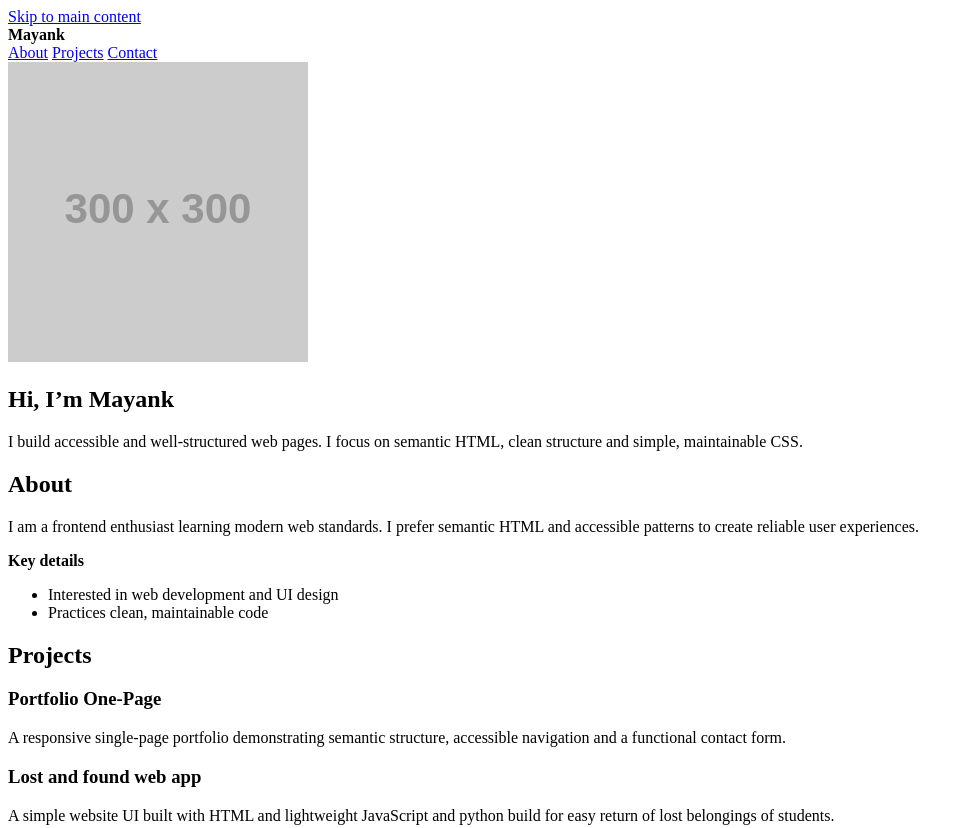
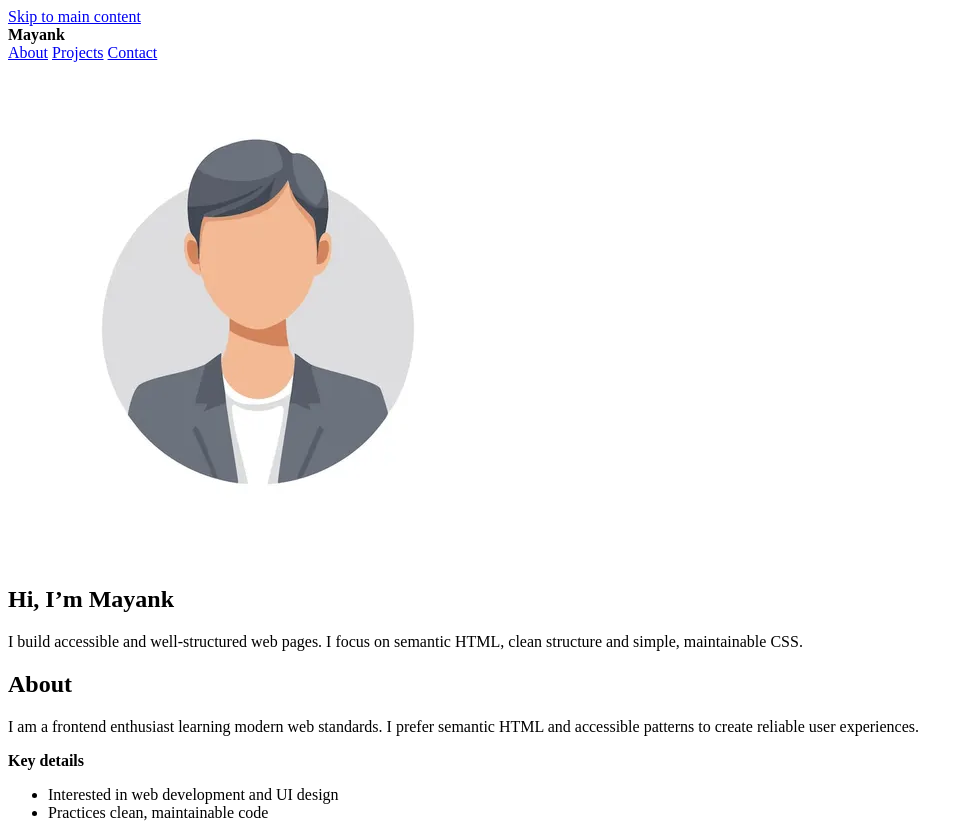
Before and after one commit to mayanksharma007ai/lab-assignment-unit-wise, a plain HTML site: page portfolio-project/index.html in a window 1280 px wide. Shown: the top 828 px of the page, without its empty margins (0-973 px from the left). Drawn offline with Linux system fonts and the light colour scheme; placeholder pictures from the web are drawn by us.

Commit message:
Add files via upload

```diff
--- a/portfolio-project/index.html
+++ b/portfolio-project/index.html
@@ -22,7 +22,7 @@
   </header>
   <main id="main" class="container">
     <section class="hero" aria-labelledby="hero-title">
-      <img class="avatar" src="https://via.placeholder.com/300x300.png?text=Mayank" alt="Portrait of Mayank">
+      <img class="avatar" src="business-man-avatar-profile_1133257-2431.webp" alt="Portrait of Mayank">
       <div class="intro">
         <h1 id="hero-title">Hi, I’m Mayank</h1>
         <p>I build accessible and well-structured web pages. I focus on semantic HTML, clean structure and simple, maintainable CSS.</p>
```
Also changed, not shown: portfolio-project/business-man-avatar-profile_1133257-2431.webp (added).
